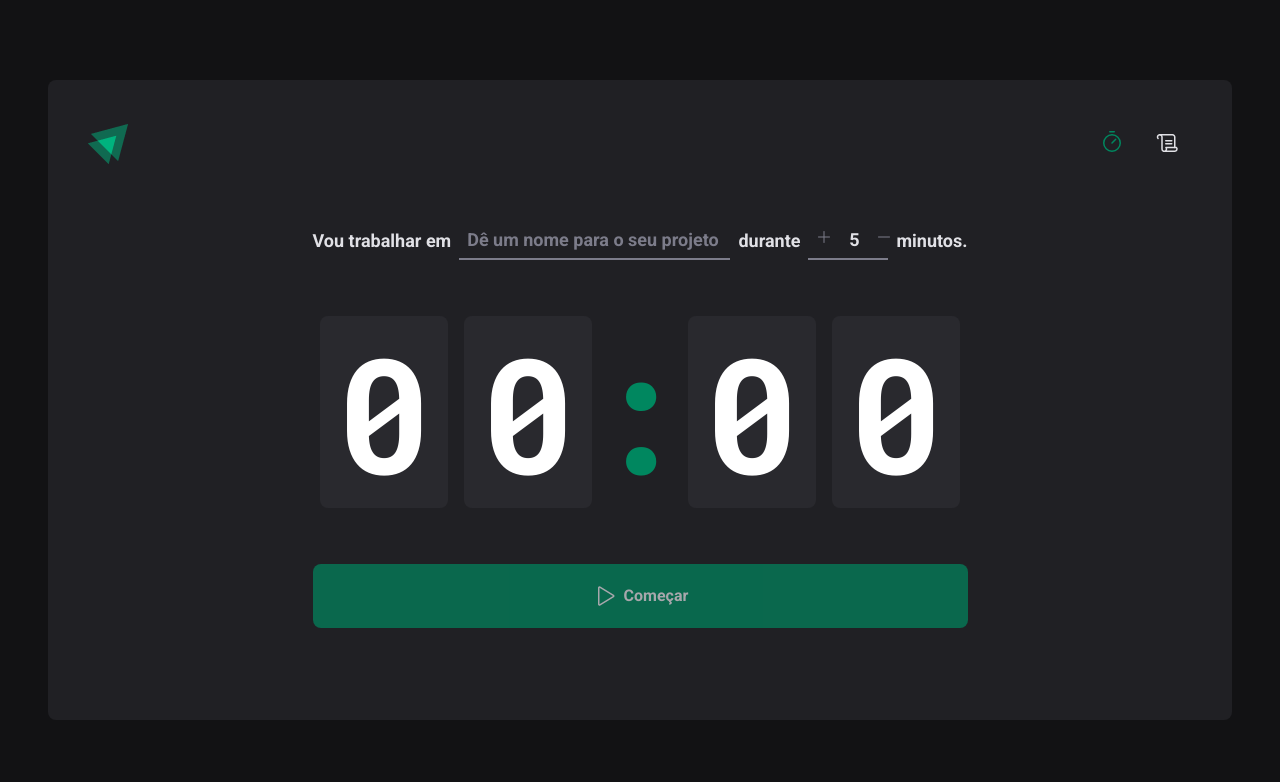
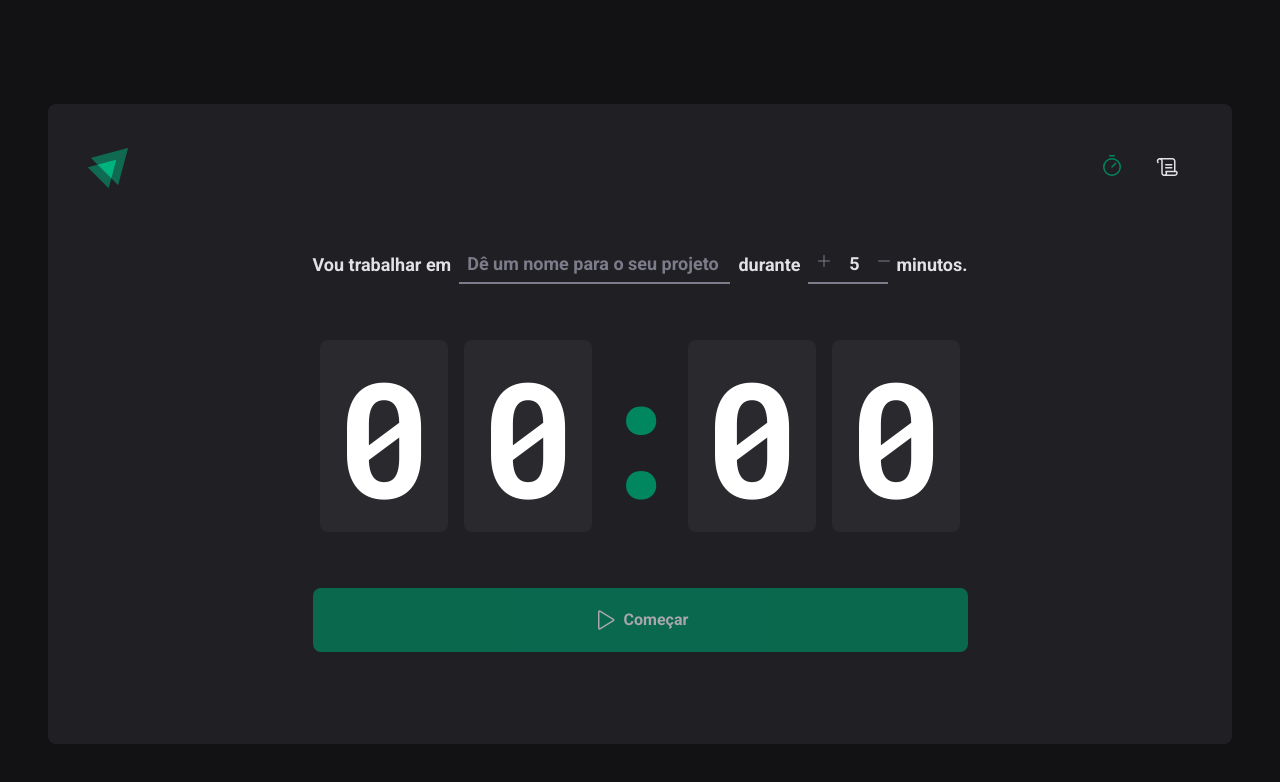
Before and after one commit to Aszurar/igniteTimer, a React (Vite) app: page / in a window 1280 px wide. Shown: the top 782 px of the page. Built offline with nearby package versions, Linux system fonts and the light colour scheme; the HTML template or start-up script is replaced by a standard one.

Commit message:
💄 Add padding to body on larger screens 💄

```diff
--- a/src/styles/global.ts
+++ b/src/styles/global.ts
@@ -22,6 +22,10 @@ export const GlobalStyles = createGlobalStyle`
     --webkit-font-smoothing: antialiased;
     color: ${({ theme }) => theme.white};
     background-color: ${({ theme }) => theme['gray-900']};
+
+   @media (min-width: 640px){
+       padding: 1.5rem;
+    }
  }
 
  a {
```
